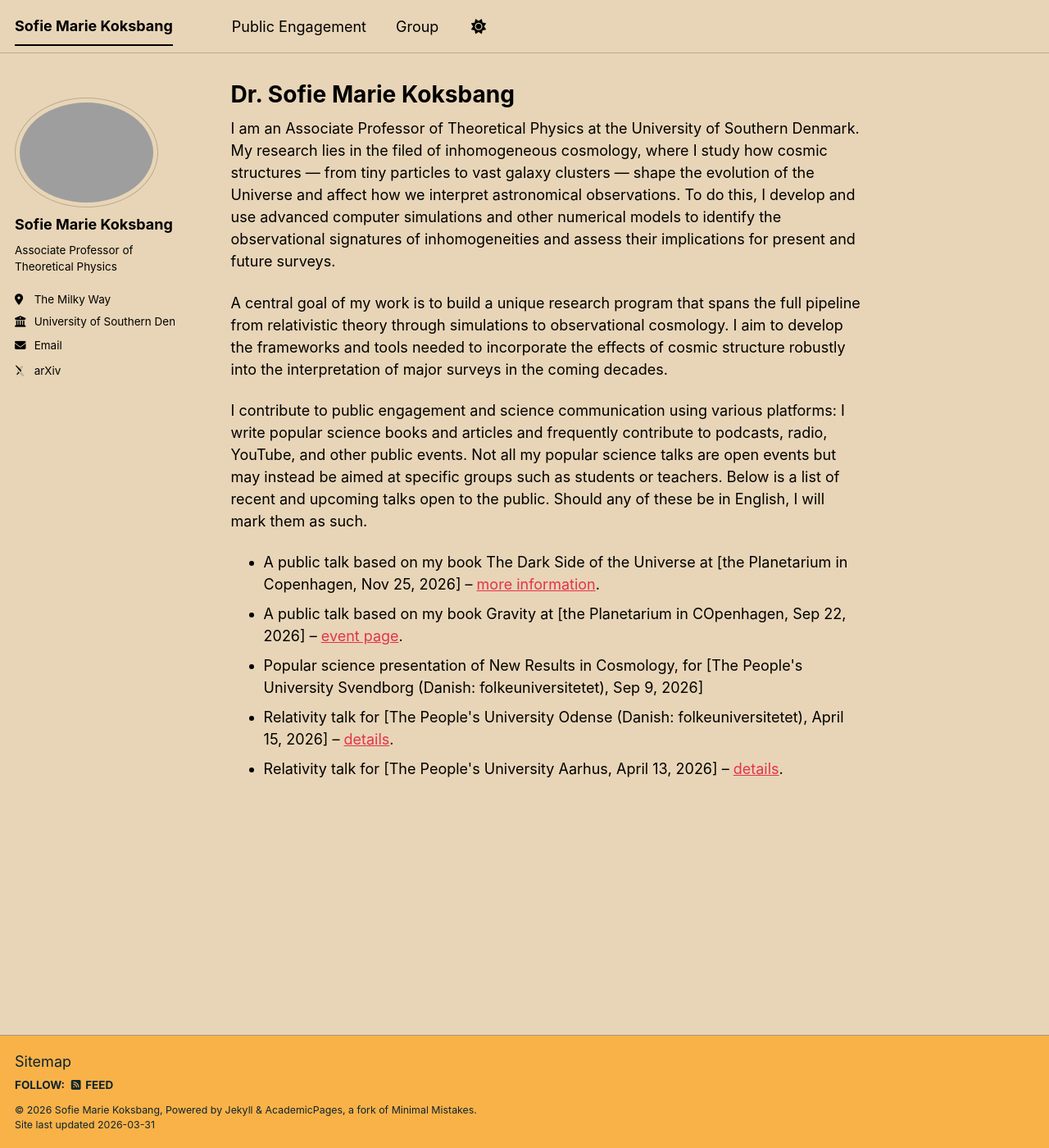
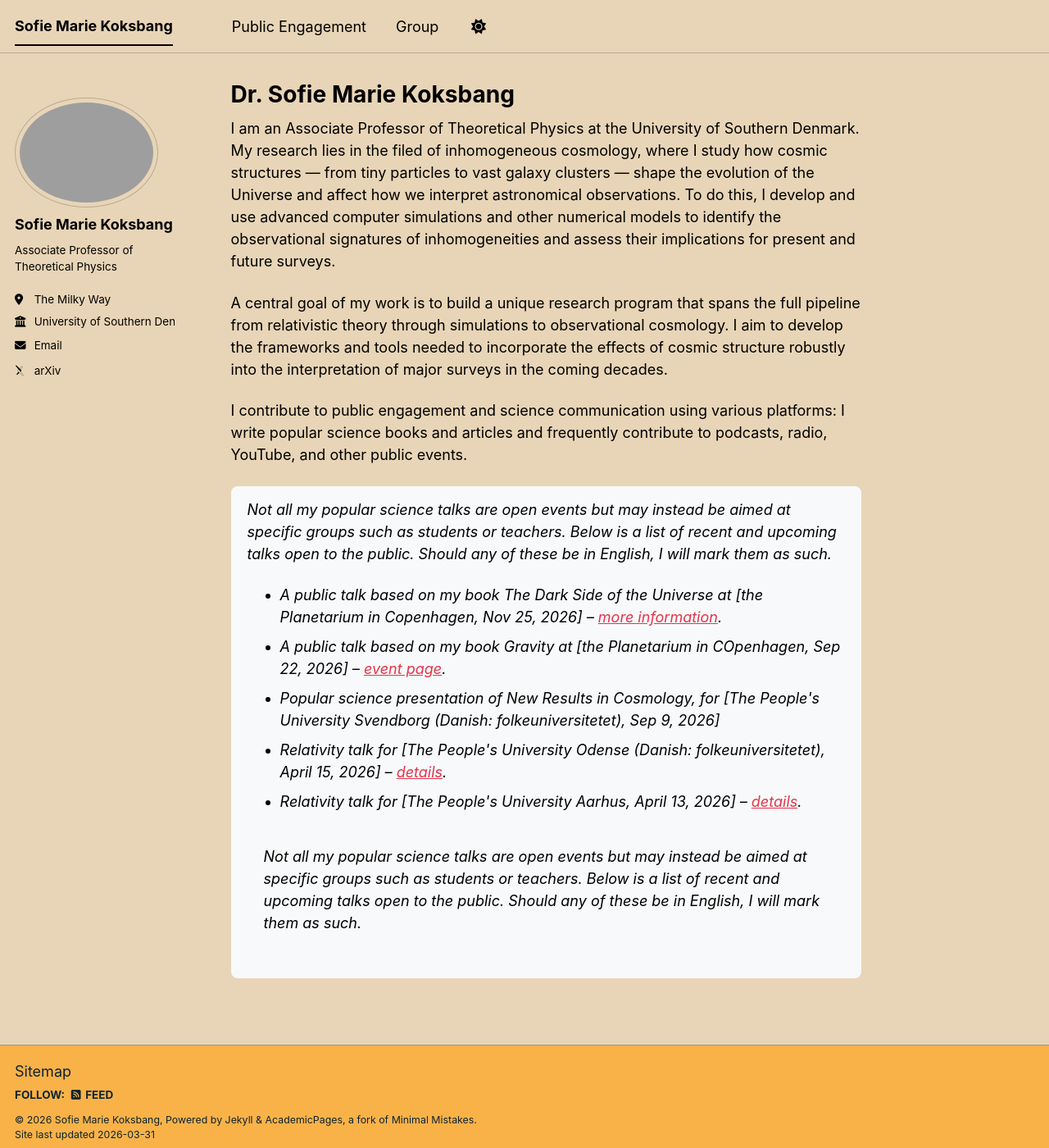
Before and after one commit to sofiemariekoksbang/sofiemariekoksbang.github.io, a Jekyll site: the page built from _pages/about.md, in a window 1280 px wide and 1400 px high. Shown: the whole window at 82% size. Built offline with Jekyll 4.4.1, drawn with Linux system fonts in a browser that asks for light colours; some web fonts are replaced; a script bundle is joined from its source files by our own code; library files that are not in the unit come from our copies.

Commit message:
Update about.md

```diff
--- a/_pages/about.md
+++ b/_pages/about.md
@@ -12,7 +12,11 @@ I am an Associate Professor of Theoretical Physics at the University of Southern
 
 A central goal of my work is to build a unique research program that spans the full pipeline from relativistic theory through simulations to observational cosmology. I aim to develop the frameworks and tools needed to incorporate the effects of cosmic structure robustly into the interpretation of major surveys in the coming decades.
 
-I contribute to public engagement and science communication using various platforms: I write popular science books and articles and frequently contribute to podcasts, radio, YouTube, and other public events. Not all my popular science talks are open events but may instead be aimed at specific groups such as students or teachers. Below is a list of recent and upcoming talks open to the public. Should any of these be in English, I will mark them as such.
+I contribute to public engagement and science communication using various platforms: I write popular science books and articles and frequently contribute to podcasts, radio, YouTube, and other public events.
+<div style="font-style: italic; background-color: #f8f9fa; padding: 15px 20px; border-radius: 8px; margin-top: 25px;">
+<p>
+Not all my popular science talks are open events but may instead be aimed at specific groups such as students or teachers. Below is a list of recent and upcoming talks open to the public. Should any of these be in English, I will mark them as such.
+</p>
 
 <ul>
   <li>
@@ -35,3 +39,14 @@ I contribute to public engagement and science communication using various platfo
     <a href="https://fuau.dk/aarhus/program/natur-og-univers/vilde-teorier-2611-142?area=Aarhus" target="_blank">details</a>.
   </li>
 </ul>
+<div style="font-style: italic; background-color: #f8f9fa; padding: 15px 20px; border-radius: 8px; margin-top: 25px;">
+
+<p>
+Not all my popular science talks are open events but may instead be aimed at specific groups such as students or teachers. Below is a list of recent and upcoming talks open to the public. Should any of these be in English, I will mark them as such.
+</p>
+
+<ul>
+  <!-- same list -->
+</ul>
+
+</div>
```
